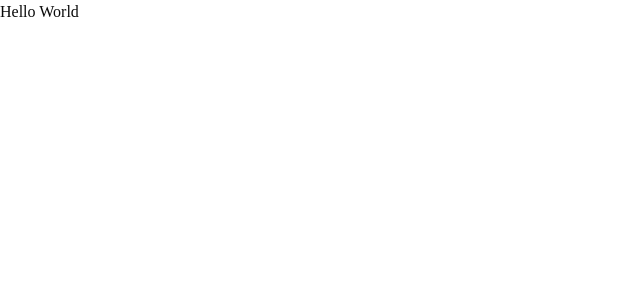
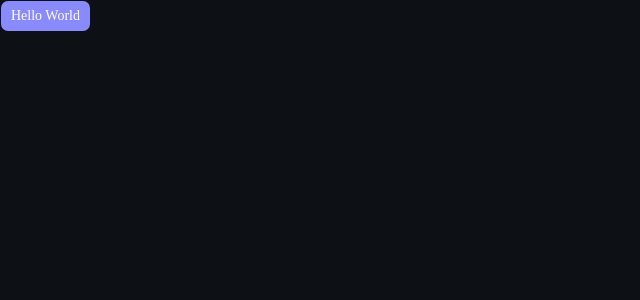
Before and after one commit to luciocarvalho10/agendador, a Next.js app: page / in a window 1280 px wide. Shown: the top 300 px of the page, without its empty margins (0-640 px from the left). Built offline with nearby package versions, Linux system fonts and the light colour scheme.

Commit message:
chore: add shadcn theme

```diff
--- a/app/globals.css
+++ b/app/globals.css
@@ -3,8 +3,67 @@
 @import "shadcn/tailwind.css";
 
 @custom-variant dark (&:is(.dark *));
+/* ORIGINAL */
+:root {
+  --background: oklch(1 0 0);
+  --foreground: oklch(0.145 0 0);
+  --card: oklch(1 0 0);
+  --card-foreground: oklch(0.145 0 0);
+  --popover: oklch(1 0 0);
+  --popover-foreground: oklch(0.145 0 0);
+  --primary: oklch(0.205 0 0);
+  --primary-foreground: oklch(0.985 0 0);
+  --secondary: oklch(0.97 0 0);
+  --secondary-foreground: oklch(0.205 0 0);
+  --muted: oklch(0.97 0 0);
+  --muted-foreground: oklch(0.556 0 0);
+  --accent: oklch(0.97 0 0);
+  --accent-foreground: oklch(0.205 0 0);
+  --destructive: oklch(0.577 0.245 27.325);
+  --border: oklch(0.922 0 0);
+  --input: oklch(0.922 0 0);
+  --ring: oklch(0.708 0 0);
+  --radius: 0.625rem;
+  --chart-1: oklch(0.87 0 0);
+  --chart-2: oklch(0.556 0 0);
+  --chart-3: oklch(0.439 0 0);
+  --chart-4: oklch(0.371 0 0);
+  --chart-5: oklch(0.269 0 0);
+  --sidebar: oklch(0.985 0 0);
+  --sidebar-foreground: oklch(0.145 0 0);
+  --sidebar-primary: oklch(0.205 0 0);
+  --sidebar-primary-foreground: oklch(0.985 0 0);
+  --sidebar-accent: oklch(0.97 0 0);
+  --sidebar-accent-foreground: oklch(0.205 0 0);
+  --sidebar-border: oklch(0.922 0 0);
+  --sidebar-ring: oklch(0.708 0 0);
+}
+/* PROJETO */
+.dark {
+--background: oklch(0.17 0.01 260);
+--foreground: oklch(0.98 0 0);
+--card: oklch(0.21 0.01 260);
+--card-foreground: oklch(0.98 0 0);
+--popover: oklch(0.21 0.01 260);
+--popover-foreground: oklch(0.98 0 0);
+--primary: oklch(0.7 0.2 280);
+--primary-foreground: oklch(1 0 0);
+--secondary: oklch(0.28 0.01 260);
+--secondary-foreground: oklch(0.98 0 0);
+--muted: oklch(0.28 0.01 260);
+--muted-foreground: oklch(0.72 0 0);
+--accent: oklch(0.28 0.01 260);
+--accent-foreground: oklch(0.98 0 0);
+--destructive: oklch(0.64 0.24 25);
+--destructive-foreground: oklch(0.98 0 0);
+--border: oklch(0.28 0.01 260);
+--input: oklch(0.28 0.01 260);
+--ring: oklch(0.84 0.02 260);
+--radius: 0.5rem;
+}
 
-@theme inline {
+/* ORIGINAL */
+ @theme inline {
   --color-background: var(--background);
   --color-foreground: var(--foreground);
   --font-sans: var(--font-sans);
@@ -48,41 +107,20 @@
   --radius-4xl: calc(var(--radius) * 2.6);
 }
 
-:root {
-  --background: oklch(1 0 0);
-  --foreground: oklch(0.145 0 0);
-  --card: oklch(1 0 0);
-  --card-foreground: oklch(0.145 0 0);
-  --popover: oklch(1 0 0);
-  --popover-foreground: oklch(0.145 0 0);
-  --primary: oklch(0.205 0 0);
-  --primary-foreground: oklch(0.985 0 0);
-  --secondary: oklch(0.97 0 0);
-  --secondary-foreground: oklch(0.205 0 0);
-  --muted: oklch(0.97 0 0);
-  --muted-foreground: oklch(0.556 0 0);
-  --accent: oklch(0.97 0 0);
-  --accent-foreground: oklch(0.205 0 0);
-  --destructive: oklch(0.577 0.245 27.325);
-  --border: oklch(0.922 0 0);
-  --input: oklch(0.922 0 0);
-  --ring: oklch(0.708 0 0);
-  --chart-1: oklch(0.87 0 0);
-  --chart-2: oklch(0.556 0 0);
-  --chart-3: oklch(0.439 0 0);
-  --chart-4: oklch(0.371 0 0);
-  --chart-5: oklch(0.269 0 0);
-  --radius: 0.625rem;
-  --sidebar: oklch(0.985 0 0);
-  --sidebar-foreground: oklch(0.145 0 0);
-  --sidebar-primary: oklch(0.205 0 0);
-  --sidebar-primary-foreground: oklch(0.985 0 0);
-  --sidebar-accent: oklch(0.97 0 0);
-  --sidebar-accent-foreground: oklch(0.205 0 0);
-  --sidebar-border: oklch(0.922 0 0);
-  --sidebar-ring: oklch(0.708 0 0);
+@layer base {
+  * {
+    @apply border-border outline-ring/50;
+  }
+  body {
+    @apply bg-background text-foreground;
+  }
+  html {
+    @apply font-sans;
+  }
 }
 
+/* ORIGINAL */
+/*
 .dark {
   --background: oklch(0.145 0 0);
   --foreground: oklch(0.985 0 0);
@@ -116,15 +154,4 @@
   --sidebar-border: oklch(1 0 0 / 10%);
   --sidebar-ring: oklch(0.556 0 0);
 }
-
-@layer base {
-  * {
-    @apply border-border outline-ring/50;
-  }
-  body {
-    @apply bg-background text-foreground;
-  }
-  html {
-    @apply font-sans;
-  }
-}
+*/
--- a/app/layout.tsx
+++ b/app/layout.tsx
@@ -25,7 +25,7 @@ export default function RootLayout({
   return (
     <html
       lang="en"
-      className={`${geistSans.variable} ${geistMono.variable} h-full antialiased`}
+      className={`${geistSans.variable} ${geistMono.variable} h-full antialiased dark`}
     >
       <body className="min-h-full flex flex-col">{children}</body>
     </html>
--- a/app/page.tsx
+++ b/app/page.tsx
@@ -1,6 +1,9 @@
+import { Button } from "./_components/ui/button";
 
 export default function Home() {
   return (
-    <div className="">Hello World</div>
+    <div className="">
+      <Button>Hello World</Button>
+    </div>
   )
 }
```
